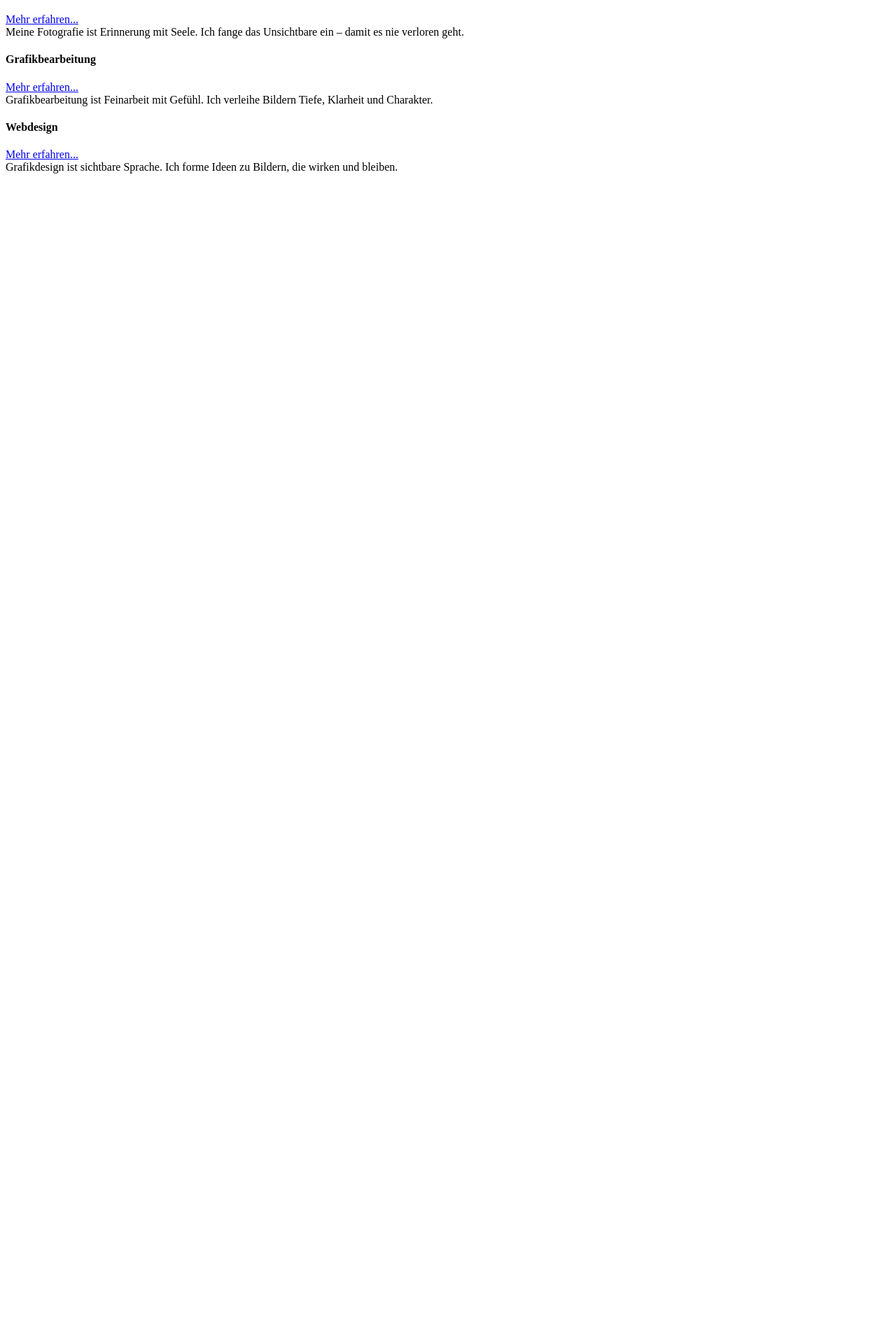
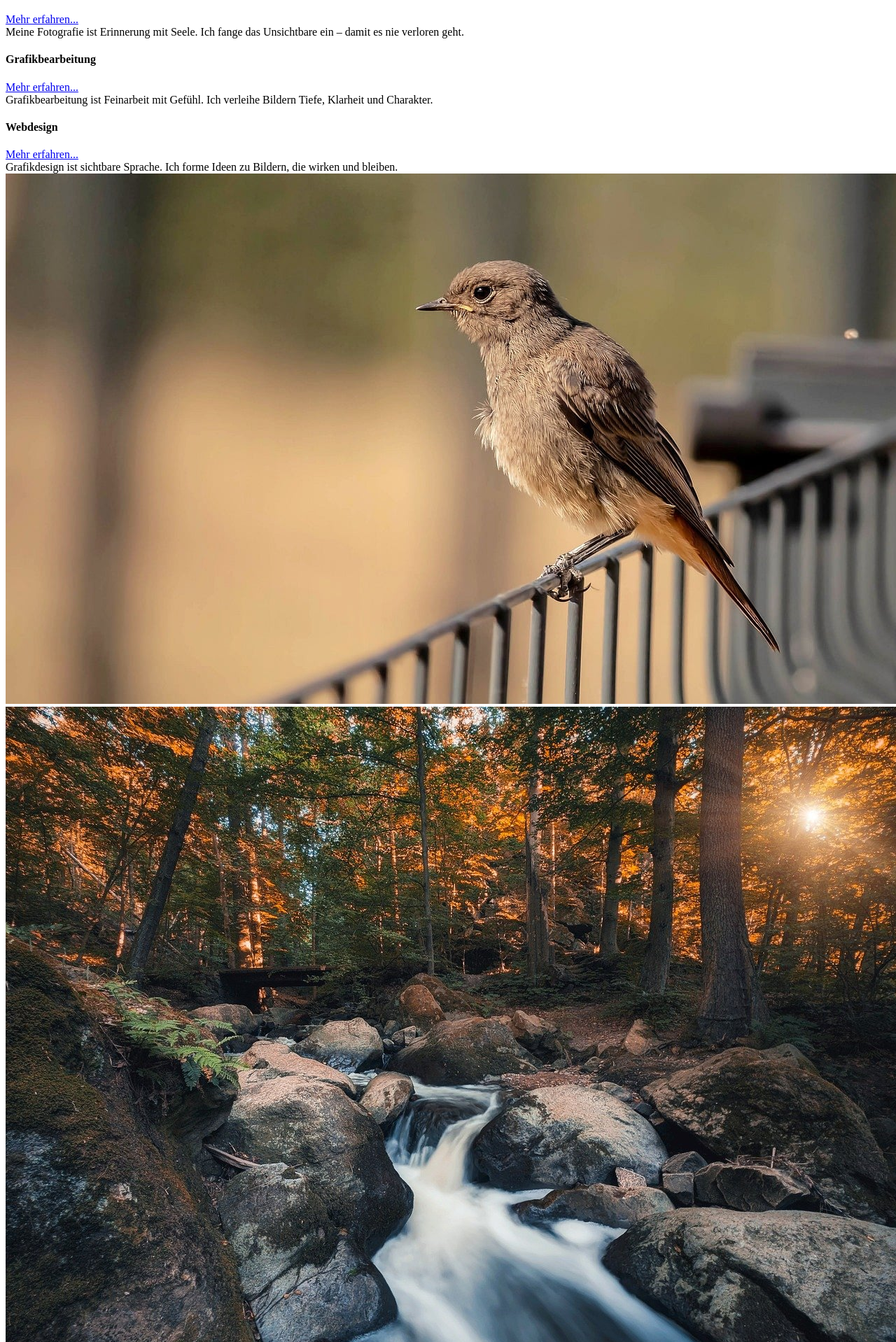
Before and after one commit to SeWe81/portfolio1, a Yii app: template frontend/views/site/index.php in a window 1280 px wide. Shown: the part 3277-5195 px from the top of the page at 70% size. Before the commit the page ends 3525 px from the top, so only its background shows below. Run offline with PHP 8.4 and a stand-in for Yii, Linux system fonts and the light colour scheme; the template is opened without the code that fills it, so the values that code supplies are empty; some libraries are stand-ins or nearby versions.

Commit message:
second edition

```diff
--- a/frontend/views/site/index.php
+++ b/frontend/views/site/index.php
@@ -128,3 +128,37 @@ $this->title = 'Startseite';
     </div>
 
 </div>
+<!-- Portfolio -->
+
+<div class="bg-light">
+    <div class="container" id="portfolio">
+        <div class="row">
+            <div class="col-sm-6 col-md-3 pt-5">
+                <img src="/img/rusty-tailed-9674318_1280.jpg" alt="Vogel" class="img-fluid img-thumbnail img-fixed-height">
+            </div>
+            <div class="col-sm-6 col-md-3 pt-5">
+                <img src="/img/forest-9685700_1280.jpg" alt="Wald" class="img-fluid img-thumbnail img-fixed-height">
+            </div>
+            <div class="col-sm-6 col-md-3 pt-5">
+                <img src="/img/grass-9702166_1280.jpg" alt="Graß" class="img-fluid img-thumbnail img-fixed-height">
+            </div>
+            <div class="col-sm-6 col-md-3 pt-5">
+                <img src="/img/landscape-8722691_1280.jpg" alt="Landschaft" class="img-fluid img-thumbnail img-fixed-height" >
+            </div>
+        </div>
+        <div class="row">
+            <div class="col-sm-6 col-md-3 pt-5">
+                <img src="/img/leaf-9091894_1280.jpg" alt="Strauch" class="img-fluid img-thumbnail img-fixed-height">
+            </div>
+            <div class="col-sm-6 col-md-3 pt-5">
+                <img src="/img/rock-formation-7404192_1280.jpg" alt="Felsen" class="img-fluid img-thumbnail img-fixed-height">
+            </div>
+            <div class="col-sm-6 col-md-3 pt-5">
+                <img src="/img/rusty-tailed-9674318_1280.jpg" alt="Vogel" class="img-fluid img-thumbnail img-fixed-height">
+            </div>
+            <div class="col-sm-6 col-md-3 py-5">
+                <img src="/img/forest-9685700_1280.jpg" alt="Wald" class="img-fluid img-thumbnail img-fixed-height" >
+            </div>
+        </div>
+    </div>
+</div>
--- a/frontend/web/css/index.scss
+++ b/frontend/web/css/index.scss
@@ -20,3 +20,8 @@
   height: auto;
   padding: 21px;
 }
+ .img-fixed-height {
+   height: 200px; /* oder jede gewünschte Höhe */
+   object-fit: cover;
+   width: 100%; /* optional, um volle Breite der Spalte zu nutzen */
+ }
```
Also changed, not shown: frontend/web/css/index.css (+7 -0 lines), 4 other files.
